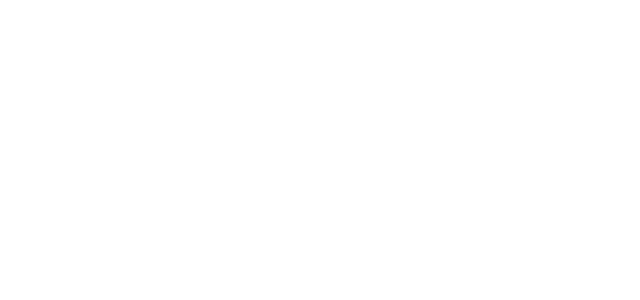
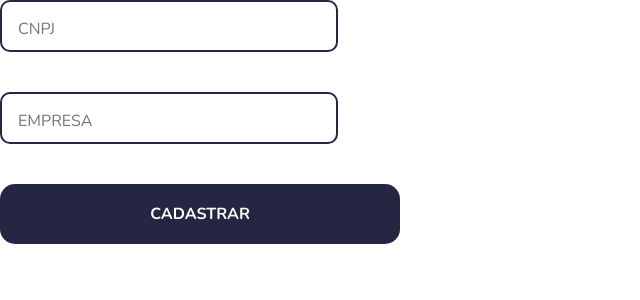
Before and after one commit to pedrokaa2/capstone-m3-grupo3-vilson-nov21, a React (Create React App) app: page / in a window 1280 px wide. Shown: the top 300 px of the page, without its empty margins (0-640 px from the left). Built offline with nearby package versions, Linux system fonts and the light colour scheme.

Commit message:
feat: components created

```diff
--- a/src/App.js
+++ b/src/App.js
@@ -1,9 +1,14 @@
 import GlobalStyle from "./global/global";
+import Input from "./components/Input";
+import Button from "./components/Button";
 
 function App() {
   return (
     <>
       <GlobalStyle />
+      <Input placeholder="CNPJ" />
+      <Input placeholder="EMPRESA" />
+      <Button>CADASTRAR</Button>
     </>
   );
 }
--- a/src/components/Button/index.jsx
+++ b/src/components/Button/index.jsx
@@ -2,7 +2,7 @@
 
 const Button = ({ children, width, height, ...rest }) => {
   return (
-  <Container width={width} height={height}>{children}</Container>
+  <Container {...rest} width={width} height={height}>{children}</Container>
   );
 };
 
--- a/src/components/Button/style.js
+++ b/src/components/Button/style.js
@@ -5,8 +5,13 @@
   color: var(--white);
   border-radius: 15px;
   border: none;
-  width: ${(props) => props.width};
-  height: ${(props) => props.height};
+  width: 250px;
+  height: 50px;
   font-family: "Nunito", sans-serif;
   font-weight: bold;
+
+  @media (min-width: 1024px) {
+    height: ${(props) => (props.height ? props.height : "60px")};
+    width: ${(props) => (props.width ? props.width : "400px")};
+  }
 `;
--- /dev/null
+++ b/src/components/Input/index.jsx
@@ -0,0 +1,11 @@
+import { InputContainer, Inputs } from "./style";
+
+function Input({ placeholder, ...rest }) {
+  return (
+    <InputContainer {...rest} >
+      <Inputs  placeholder={placeholder} />
+    </InputContainer>
+  );
+}
+
+export default Input;
--- /dev/null
+++ b/src/components/Input/style.js
@@ -0,0 +1,27 @@
+import styled from "styled-components";
+
+export const InputContainer = styled.div`
+  background: var(--white);
+  border-radius: 10px;
+  border: 2px solid var(--darkblue);
+  padding: 1rem;
+  height: 52px;
+  width: 90%;
+  transition: 0.4s;
+  margin-bottom: 25px;
+
+
+  @media (min-width: 1024px) {
+    width: 338px;
+    margin-bottom: 40px;
+  }
+`;
+
+export const Inputs = styled.input`
+  background: transparent;
+  align-items: center;
+  flex: 1;
+  border: 0;
+  width: 100%;
+  height: 100%;
+`;
--- a/src/global/global.js
+++ b/src/global/global.js
@@ -17,6 +17,7 @@
     body {
         background: var(--white);
         color: var(--darkblue);
+        height: 100vh;
     }
     body, input, button {
         font-family: 'Nunito', sans-serif;
```
